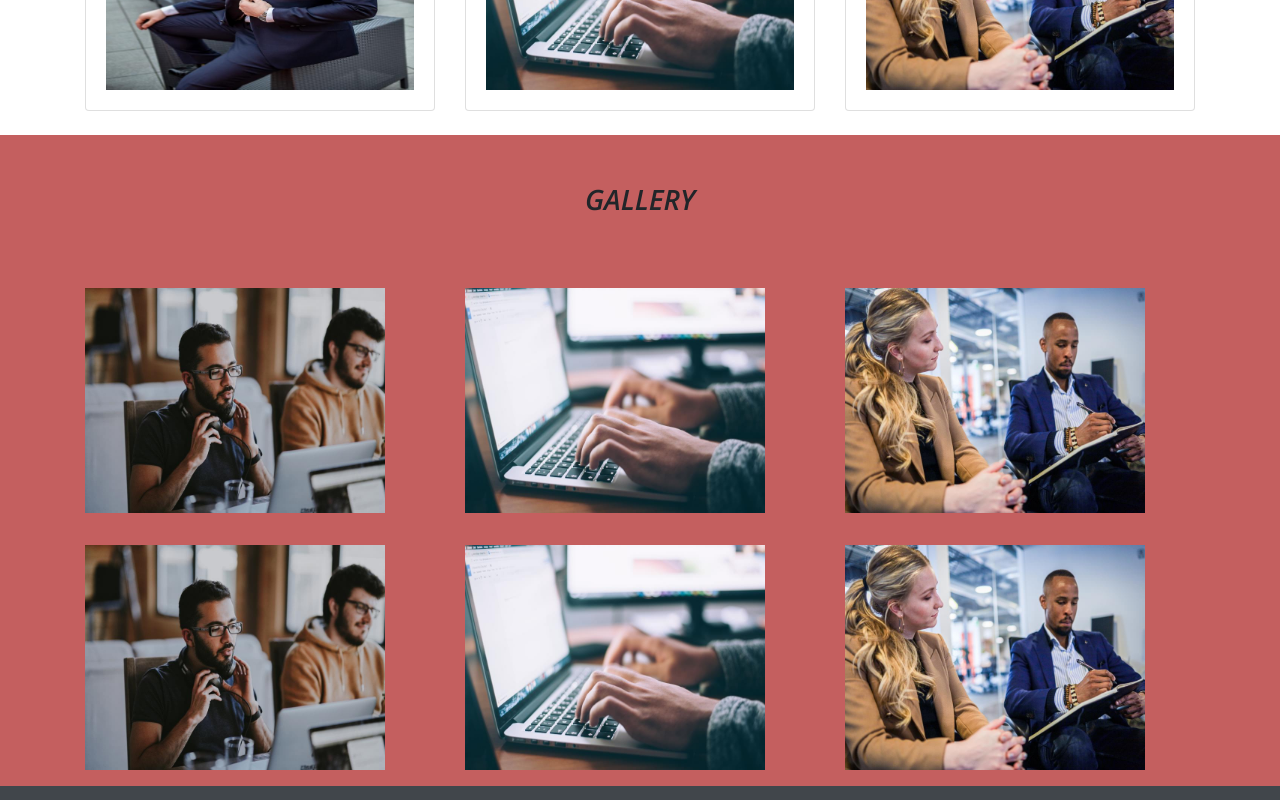
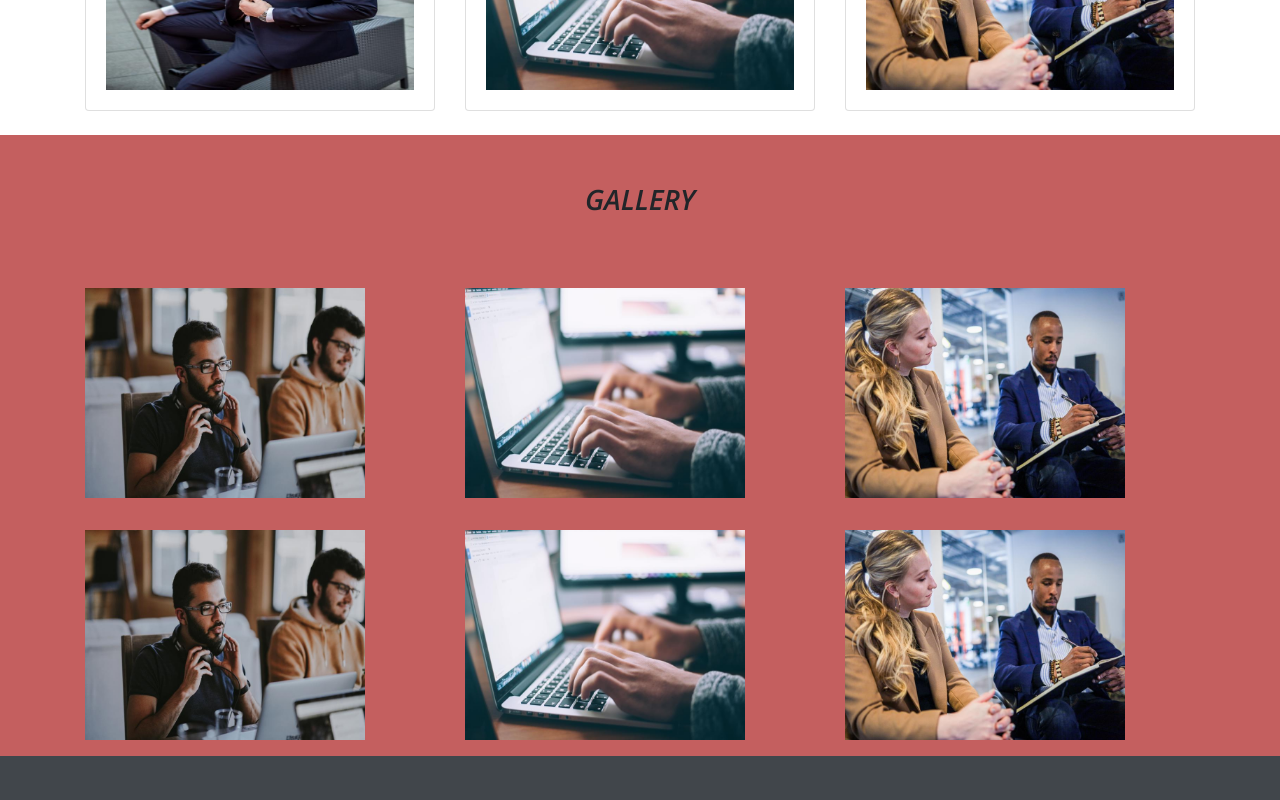
Before and after one commit to rafy785/rafy785.github.io, a plain HTML site: page index.html in a window 1280 px wide. Shown: the part 2860-3660 px from the top of the page. Drawn offline with nearby package versions, Linux system fonts and the light colour scheme.

Commit message:
final change

```diff
--- a/index.html
+++ b/index.html
@@ -253,7 +253,7 @@
   <!--
   this is gallery section -->
 
-  <div class="gallery-container" id="GALLERY">
+  <div class="gallery-container" id="Gallery">
     <div class="container">
       <div class="row py-5">
         <div class="col text-center ">
@@ -263,36 +263,34 @@
 
       <div class="row">
         <div class="col-md-4 py-3">
-          <img src="Img/annie-spratt-AkftcHujUmk-unsplash-800x600.jpg" class="img-fluid" alt="" width="300px"
-            height="300px">
+          <img src="Img/annie-spratt-AkftcHujUmk-unsplash-800x600.jpg" class="img-fluid" alt="" width="280px"
+            height="280px">
         </div>
 
         <div class="col-md-4 py-3">
-          <img src="Img/glenn-carstens-peters-npxXWgQ33ZQ-unsplash-800x600.jpg" class="img-fluid" alt="" width="300px"
-            height="300px">
+          <img src="Img/glenn-carstens-peters-npxXWgQ33ZQ-unsplash-800x600.jpg" class="img-fluid" alt="" width="280px" height="280px">
         </div>
 
         <div class="col-md-4 py-3">
-          <img src="Img/memento-media-ZCz6riUSSIE-unsplash-800x600.jpg" class="img-fluid" alt="" width="300px"
-            height="300px">
+          <img src="Img/memento-media-ZCz6riUSSIE-unsplash-800x600.jpg" class="img-fluid" alt="" width="280px"
+            height="280px">
         </div>
 
       </div>
 
       <div class="row">
         <div class="col-md-4 py-3">
-          <img src="Img/annie-spratt-AkftcHujUmk-unsplash-800x600.jpg" class="img-fluid" alt="" width="300px"
-            height="300px">
+          <img src="Img/annie-spratt-AkftcHujUmk-unsplash-800x600.jpg" class="img-fluid" alt="" width="280px"
+            height="280px">
         </div>
 
         <div class="col-md-4 py-3">
-          <img src="Img/glenn-carstens-peters-npxXWgQ33ZQ-unsplash-800x600.jpg" class="img-fluid" alt="" width="300px"
-            height="300px">
+          <img src="Img/glenn-carstens-peters-npxXWgQ33ZQ-unsplash-800x600.jpg" class="img-fluid" alt="" width="280px" height="280px">
         </div>
 
         <div class="col-md-4 py-3">
-          <img src="Img/memento-media-ZCz6riUSSIE-unsplash-800x600.jpg" class="img-fluid" alt="" width="300px"
-            height="300px">
+          <img src="Img/memento-media-ZCz6riUSSIE-unsplash-800x600.jpg" class="img-fluid" alt="" width="280px"
+            height="280px">
         </div>
 
       </div>
```
